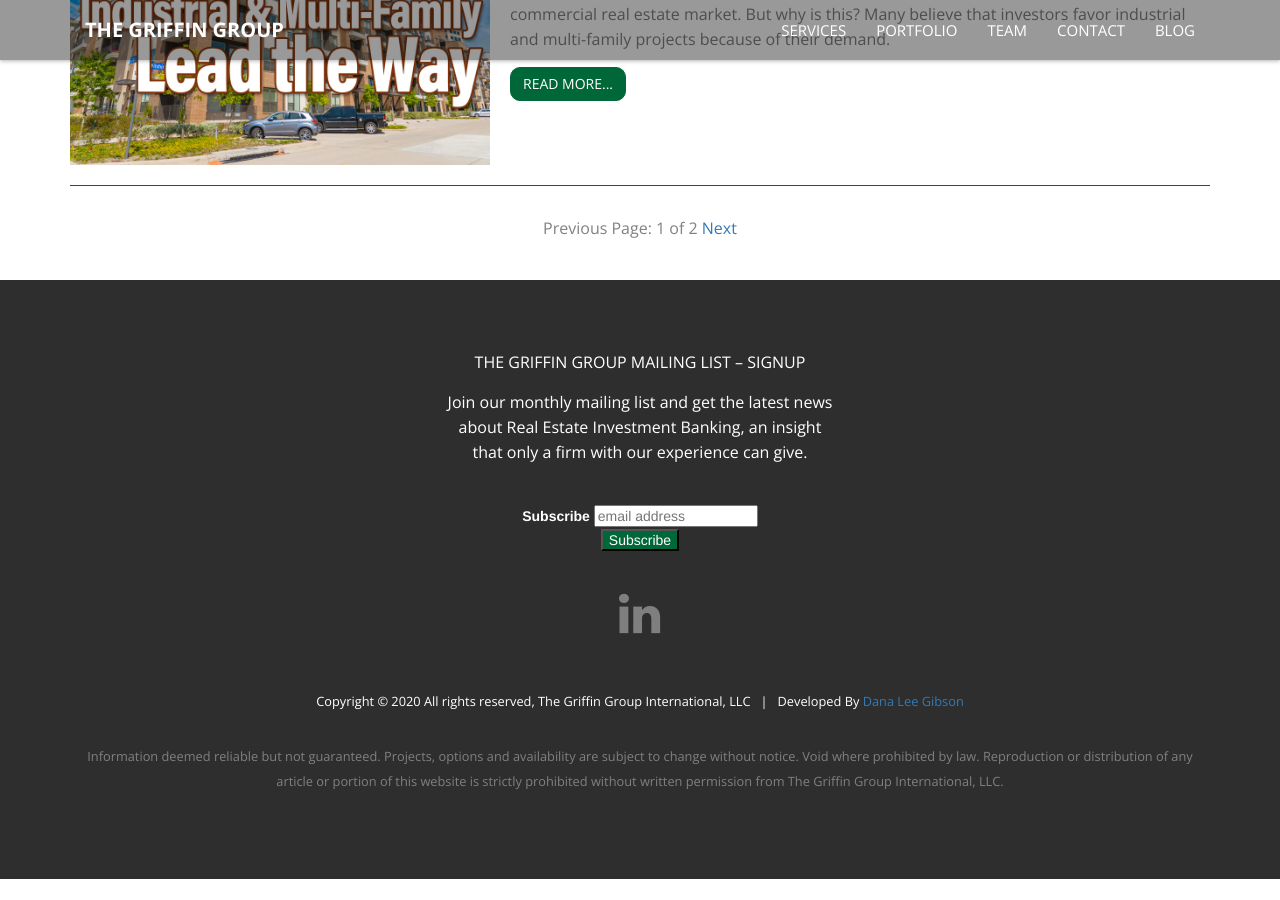
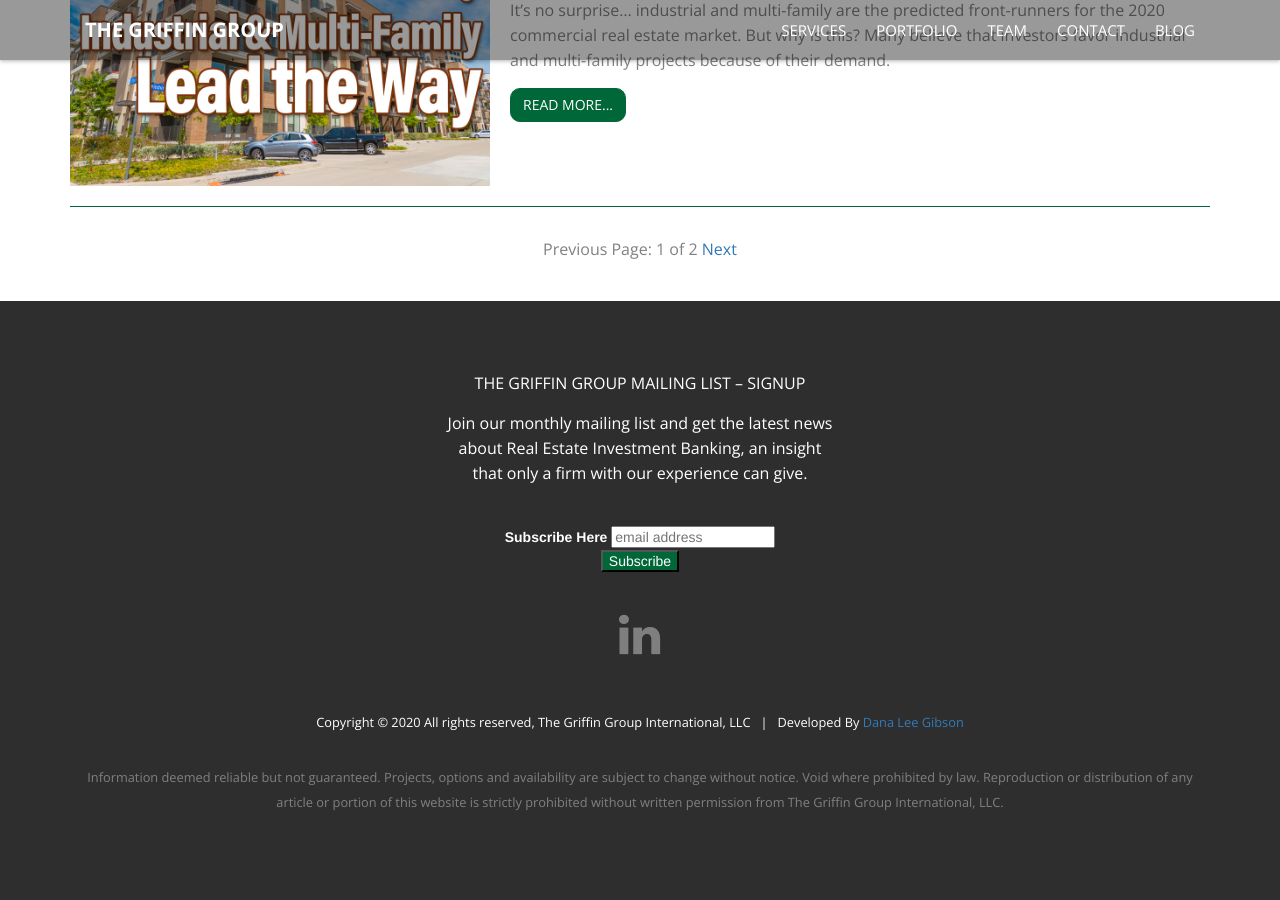
Before and after one commit to FatMan50/griffin-blog, a Jekyll site: the page built from blog/index.html, in a window 1280 px wide and 900 px high, scrolled down 1474 px. Built offline with Jekyll 4.4.1, drawn with Linux system fonts in a browser that asks for light colours; the list of posts is cut into pages by our own code; comment, search, counter and statistics services are not loaded; before the commit the page ends 2353 px from its top, so only the background shows below that.

Commit message:
fixing mailchimp signup

```diff
--- a/_config.yml
+++ b/_config.yml
@@ -16,7 +16,7 @@
 title: The Griffin Group International LLC
 email: dana@danaleegibson.com
 description: >- # this means to ignore newlines until "baseurl:"
-  The Griffin is a full service Real Estate Investment Banking firm, headquartered in Naples, Florida. Griffin has positioned itself to successfully advise clients regarding equity, preferred equity, JV, mezzanine and senior financing, maximizing client objectives.
+  The Griffin Group is a full service Real Estate Investment Banking firm, headquartered in Naples, Florida. Griffin has positioned itself to successfully advise clients regarding equity, preferred equity, JV, mezzanine and senior financing, maximizing client objectives.
 baseurl:  # the subpath of your site, e.g. /blog
 url:  https://thegriffingrp.com
 permalink: pretty
@@ -30,6 +30,8 @@
   - jekyll-sitemap
   - jekyll-paginate
   - jekyll-feed
+
+author: Howard Taylor
 
 paginate: 4
 paginate_path: "/blog/page:num/"
--- a/_includes/footer.html
+++ b/_includes/footer.html
@@ -6,8 +6,6 @@
 							<p>The Griffin Group Mailing List – signup</p>
 							<p>Join our monthly mailing list and get the latest news about Real Estate Investment Banking, an insight that only a firm with our experience can give.</p>
 						</div>
-
-
 
 <!-- Begin Mailchimp Signup Form -->
 <link href="//cdn-images.mailchimp.com/embedcode/horizontal-slim-10_7.css" rel="stylesheet" type="text/css">
@@ -19,16 +17,20 @@
   We recommend moving this block and the preceding CSS link to the HEAD of your HTML file. */
 </style>
 <div id="mc_embed_signup">
-<form action="https://thegriffingrp.us17.list-manage.com/subscribe/post?u=9822eb5100bc1c58c2ad99ccc&amp;id=d4bc7b7ecc" method="post" id="mc-embedded-subscribe-form" name="mc-embedded-subscribe-form" class="validate" target="_blank" novalidate>
+<form action="https://thegriffingrp.us17.list-manage.com/subscribe/post?u=9822eb5100bc1c58c2ad99ccc&amp;id=e90c8d5dcd" method="post" id="mc-embedded-subscribe-form" name="mc-embedded-subscribe-form" class="validate" target="_blank" novalidate>
     <div id="mc_embed_signup_scroll">
-<label for="mce-EMAIL">Subscribe</label>
-<input type="email" value="" name="EMAIL" class="email" id="mce-EMAIL" placeholder="email address" required>
+	<label for="mce-EMAIL">Subscribe Here</label>
+	<input type="email" value="" name="EMAIL" class="email" id="mce-EMAIL" placeholder="email address" required>
     <!-- real people should not fill this in and expect good things - do not remove this or risk form bot signups-->
-    <div style="position: absolute; left: -5000px;" aria-hidden="true"><input type="text" name="b_9822eb5100bc1c58c2ad99ccc_d4bc7b7ecc" tabindex="-1" value=""></div>
+    <div style="position: absolute; left: -5000px;" aria-hidden="true"><input type="text" name="b_9822eb5100bc1c58c2ad99ccc_e90c8d5dcd" tabindex="-1" value=""></div>
     <div class="clear"><input type="submit" value="Subscribe" name="subscribe" id="mc-embedded-subscribe" class="button"></div>
     </div>
 </form>
 </div>
+
+<!-- End mc_embed_signup -->
+
+
 
 <!--
 						<form action="#" method="post" class="subscribe-form wow animated fadeInUp">
@@ -47,6 +49,9 @@
 								<li class="wow animated zoomIn" data-wow-delay="0.6s"><a href="https://www.linkedin.com/company/the-griffin-group-international-llc"><i class="fa fa-linkedin fa-3x"></i></a></li>
 								<!-- <li class="wow animated zoomIn" data-wow-delay="1.2s"><a href="#"><i class="fa fa-youtube fa-3x"></i></a></li> -->
 							</ul>
+
+
+
 						</div>
 					</div>
           <p style="font-size: .8em; padding: 15px;">Copyright &copy; 2020 All rights reserved, The Griffin Group International, LLC &nbsp;&nbsp;|&nbsp;&nbsp; Developed By<a href="https://danaleegibson.com" title="Technologist"> Dana Lee Gibson</a> </p>
--- a/_includes/head.html
+++ b/_includes/head.html
@@ -83,7 +83,6 @@
         <link href="{{site.baseurl}}/assets/css/griffin-custom.css" rel="stylesheet">
 
 
-
 		<!-- Modernizer Script for old Browsers -->
         <script src="{{ site.baseurl }}/assets/js/modernizr-2.6.2.min.js"></script>
 
--- a/_includes/pagination.html
+++ b/_includes/pagination.html
@@ -62,5 +62,7 @@
       <li><a href="{{ site.url }}/page{{ paginator.next_page }}/" class="btn">Next</a></li>
     {% endif %}
   </ul>
+
+
 </div>
 {% endif %}
--- a/blog/index.html
+++ b/blog/index.html
@@ -24,17 +24,19 @@
         /* Add your own Mailchimp form style overrides in your site stylesheet or in this style block.
           We recommend moving this block and the preceding CSS link to the HEAD of your HTML file. */
         </style>
-        <div id="mc_embed_signup" style="padding-bottom: 25px; margin-bottom: 20px; ">
-        <form action="https://thegriffingrp.us17.list-manage.com/subscribe/post?u=9822eb5100bc1c58c2ad99ccc&amp;id=d4bc7b7ecc" method="post" id="mc-embedded-subscribe-form" name="mc-embedded-subscribe-form" class="validate" target="_blank" novalidate>
+        <div id="mc_embed_signup"  style="margin-bottom: 40px; border-bottom: 1px solid black; padding-bottom: 25px;">
+        <form action="https://thegriffingrp.us17.list-manage.com/subscribe/post?u=9822eb5100bc1c58c2ad99ccc&amp;id=e90c8d5dcd" method="post" id="mc-embedded-subscribe-form" name="mc-embedded-subscribe-form" class="validate" target="_blank" novalidate>
             <div id="mc_embed_signup_scroll">
-        <label for="mce-EMAIL">Get the latest News & Information – Subscribe to our email newsletter </label>
-        <input type="email" value="" name="EMAIL" class="email" id="mce-EMAIL" placeholder="email address" required>
+        	<label for="mce-EMAIL">Get the latest News & Information – Subscribe to our email newsletter </label>
+        	<input type="email" value="" name="EMAIL" class="email" id="mce-EMAIL" placeholder="email address" required>
             <!-- real people should not fill this in and expect good things - do not remove this or risk form bot signups-->
-            <div style="position: absolute; left: -5000px;" aria-hidden="true"><input type="text" name="b_9822eb5100bc1c58c2ad99ccc_d4bc7b7ecc" tabindex="-1" value=""></div>
+            <div style="position: absolute; left: -5000px;" aria-hidden="true"><input type="text" name="b_9822eb5100bc1c58c2ad99ccc_e90c8d5dcd" tabindex="-1" value=""></div>
             <div class="clear"><input type="submit" value="Subscribe" name="subscribe" id="mc-embedded-subscribe" class="button"></div>
             </div>
         </form>
         </div>
+
+        <!--End mc_embed_signup -->
 
           <ul  class="g-post-list">
             {% for post in paginator.posts %}
```
